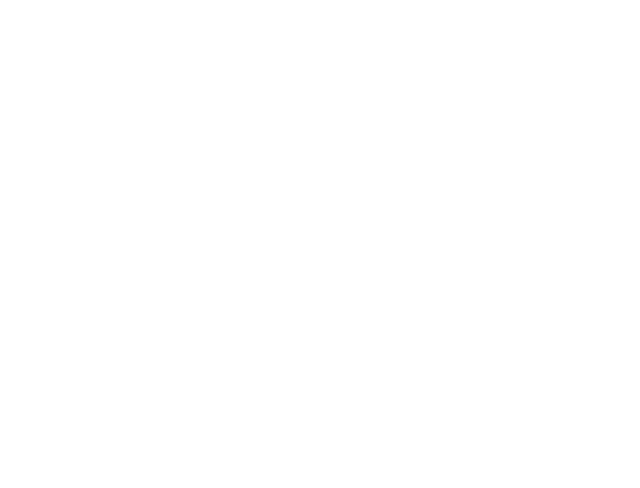
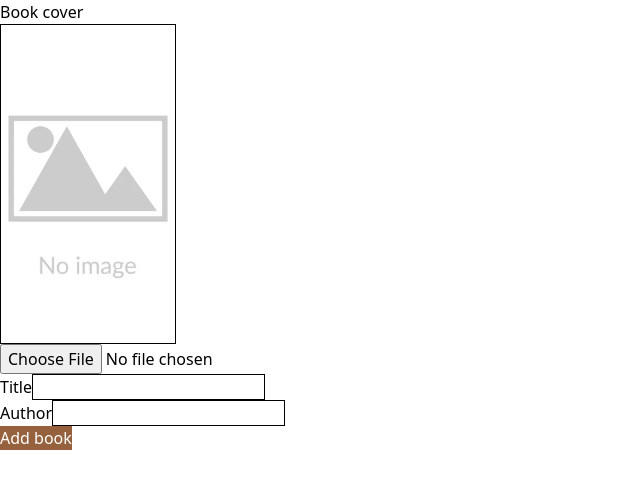
Before and after one commit to CosminBozai/greatreads, a React (Vite) app in the folder frontend/: page /add-book in a window 1280 px wide. Before the commit this address had no page. Shown: the top 488 px of the page, without its empty margins (0-640 px from the left). Built offline with nearby package versions, Linux system fonts and the light colour scheme.

Commit message:
Add book page

```diff
--- a/frontend/src/App.jsx
+++ b/frontend/src/App.jsx
@@ -1,4 +1,5 @@
 import { BrowserRouter as Router, Routes, Route } from "react-router-dom";
+import AddBook from "./pages/AddBook";
 import Home from "./pages/Home";
 import Login from "./pages/Login";
 import Register from "./pages/Register";
@@ -12,6 +13,7 @@
         <Route path="/register" element={<Register />} />
         <Route path="/login" element={<Login />} />
         <Route path="/" element={<Home />} />
+        <Route path="/add-book" element={<AddBook />} />
       </Routes>
     </Router>
   );
--- /dev/null
+++ b/frontend/src/pages/AddBook.jsx
@@ -0,0 +1,62 @@
+import React, { useState } from "react";
+import noCover from "../assets/no-cover.jpg";
+
+function AddBook() {
+  const [cover, setCover] = useState(noCover);
+  const [title, setTitle] = useState(null);
+  const [author, setAuthor] = useState(null);
+
+  const handleCoverUpload = (e) => {
+    const file = e.target.files[0];
+    if (file) {
+      const reader = new FileReader();
+      reader.addEventListener("load", () => {
+        setCover(reader.result);
+      });
+      reader.readAsDataURL(file);
+    }
+  };
+  return (
+    <div>
+      <form action="#">
+        <fieldset>
+          <label htmlFor="cover">Book cover</label>
+          <div className="h-80 w-44">
+            <img
+              src={cover}
+              alt="cover"
+              className="h-full w-full border border-black object-cover"
+            />
+          </div>
+          <input
+            type="file"
+            name="cover"
+            accept="image/*"
+            onChange={handleCoverUpload}
+          />
+        </fieldset>
+        <fieldset>
+          <label htmlFor="title">Title</label>
+          <input
+            type="text"
+            name="title"
+            className="border border-black"
+            onChange={(e) => setTitle(e.target.value)}
+          />
+        </fieldset>
+        <fieldset>
+          <label htmlFor="author">Author</label>
+          <input
+            type="text"
+            name="author"
+            className="border border-black"
+            onChange={(e) => setAuthor(e.target.value)}
+          />
+        </fieldset>
+      </form>
+      <button className="bg-lightBrown text-white">Add book</button>
+    </div>
+  );
+}
+
+export default AddBook;
--- a/frontend/src/pages/Home.jsx
+++ b/frontend/src/pages/Home.jsx
@@ -1,4 +1,5 @@
 import React, { useEffect, useState } from "react";
+import { Link } from "react-router-dom";
 import Book from "../components/Book";
 import Header from "../components/Header";
 import Sidebar from "../components/Sidebar";
@@ -18,7 +19,9 @@
         <div className="flex w-full flex-col sm:w-3/4">
           {booksList}
           <button className="mb-24 mt-5 w-36 self-center border border-gray-800 bg-lightBrown py-1 text-lg text-white sm:ml-24 sm:self-start">
-            + Book
+            <Link to="/add-book" className="block w-full">
+              + Book
+            </Link>
           </button>
         </div>
       </div>
--- a/frontend/src/pages/Showcase.jsx
+++ b/frontend/src/pages/Showcase.jsx
@@ -32,7 +32,7 @@
           </div>
           <span className="mx-2 mb-10 text-center text-zinc-700">
             To test the app without creating an account{" "}
-            <Link to="" className="text-sky-600 hover:underline">
+            <Link to="/" className="text-sky-600 hover:underline">
               press here
             </Link>
           </span>
```
